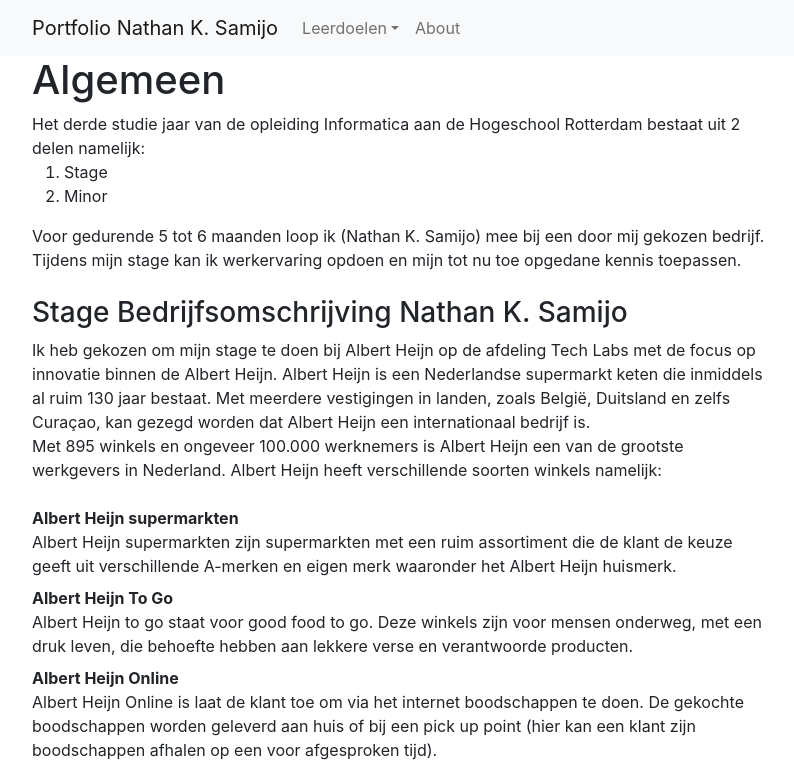
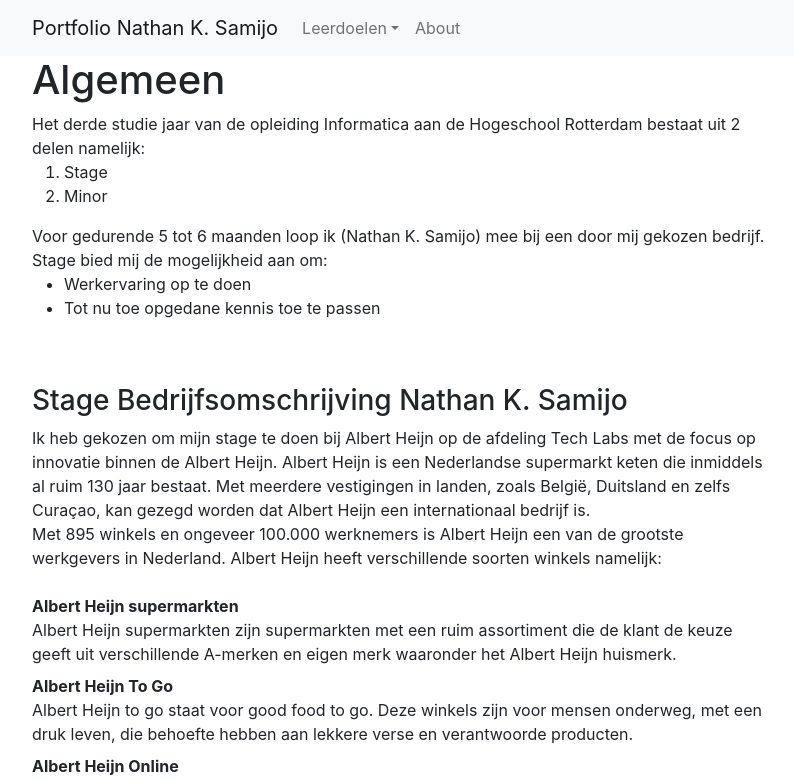
Before and after one commit to Nsamijo/Stage, a React (Create React App) app: page /#/ in a window 1280 px wide. Shown: the top 781 px of the page, without its empty margins (50-844 px from the left). Built offline with nearby package versions, Linux system fonts and the light colour scheme.

Commit message:
Summary: Edited text
Changes:
- Home.jsx:
  - changed text
  - added list

```diff
--- a/src/components/home/Home.jsx
+++ b/src/components/home/Home.jsx
@@ -13,7 +13,11 @@
                     <li>Stage</li>
                     <li>Minor</li>
                 </ol>
-                Voor gedurende 5 tot 6 maanden loop ik (Nathan K. Samijo) mee bij een door mij gekozen bedrijf. Tijdens mijn stage kan ik werkervaring opdoen en mijn tot nu toe opgedane kennis toepassen.
+                Voor gedurende 5 tot 6 maanden loop ik (Nathan K. Samijo) mee bij een door mij gekozen bedrijf. Stage bied mij de mogelijkheid aan om:
+                <ul>
+                    <li>Werkervaring op te doen</li>
+                    <li>Tot nu toe opgedane kennis toe te passen</li>
+                </ul>
                 <br/>
                 <br/>
                 <h3>Stage Bedrijfsomschrijving Nathan K. Samijo</h3>
```
